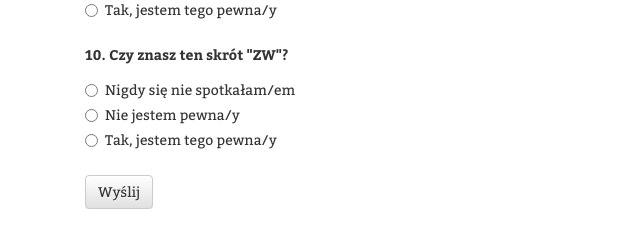
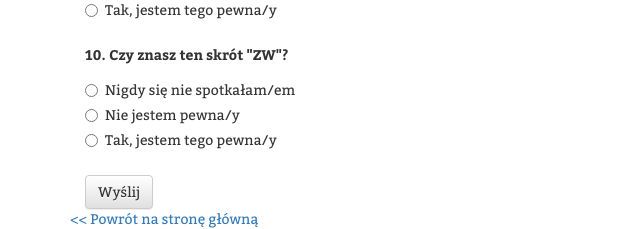
Before and after one commit to kniem/ankieta, a Flask app: page /form in a window 1280 px wide. Shown: the part 1828-2057 px from the top of the page, without its empty margins (0-640 px from the left). Run offline with Flask 2, Linux system fonts and the light colour scheme; some libraries are stand-ins or nearby versions.

Commit message:
footer form

```diff
--- a/static/css/theme.css
+++ b/static/css/theme.css
@@ -88,6 +88,11 @@ body {
     margin-bottom: 15px;
 }
 
-.row-form:hover {
+.row-form:hover{
   background-color: #eeeef4;
 }
+
+.footer{
+    padding-top: 25px;
+    padding-bottom: 25px;
+}
--- a/templates/form.html
+++ b/templates/form.html
@@ -521,5 +521,9 @@
     </form>
 </div>
 
+<footer>
+    <a href="/"><< Powrót na stronę główną</a>
+</footer>
+
 
 {% endblock %}
```
